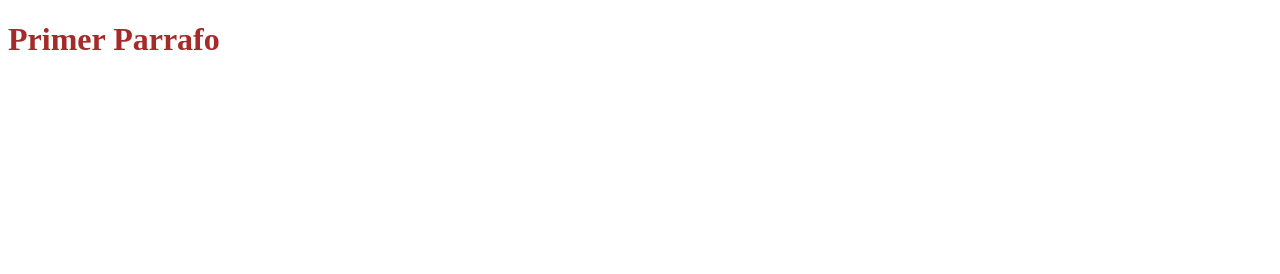
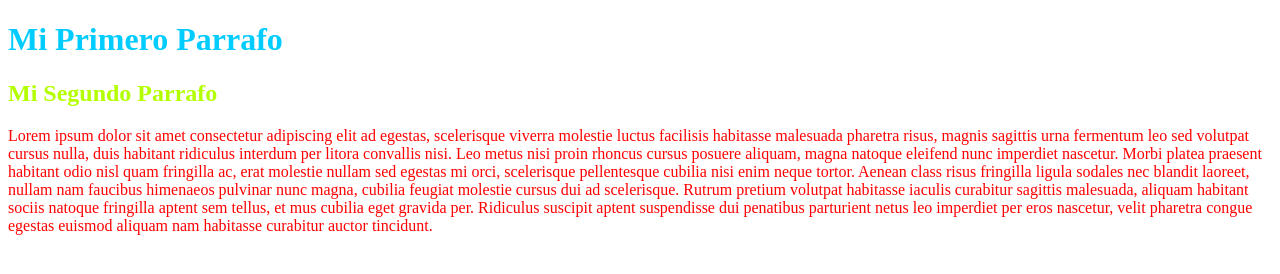
Before and after one commit to DunKerWolf/html.github.io, a plain HTML site: page index.html in a window 1280 px wide. Drawn offline with Linux system fonts and the light colour scheme.

Commit message:
Update index.html

```diff
--- a/index.html
+++ b/index.html
@@ -4,16 +4,26 @@
     <meta charset="UTF-8">
     <meta name="viewport" content="width=device-width, initial-scale=1.0">
     <title>Document</title>
-    <!--link rel="stylesheet" href="style.css">-->
-    <!--<style>
-        h1 {
-            color:blue;
+    <link rel="stylesheet" href="style.css">
+    <style>
+        p{
+            color:rgb(255, 0, 0);
         }
-    </style>-->
+        h1{
+            color:rgb(0, 204, 255);
+        }
+        h2{
+            color:rgb(179, 255, 0);
+        }
+    </style>
 </head>
 <body>
 
-  <h1 style="color: brown;">Primer Parrafo</h1>
+  <h1>Mi Primero Parrafo</h1>
+  <h2>Mi Segundo Parrafo</h2>
+<p>Lorem ipsum dolor sit amet consectetur adipiscing elit ad egestas, scelerisque viverra molestie luctus facilisis habitasse malesuada pharetra risus, magnis sagittis urna fermentum leo sed volutpat cursus nulla, duis habitant ridiculus interdum per litora convallis nisi. Leo metus nisi proin rhoncus cursus posuere aliquam, magna natoque eleifend nunc imperdiet nascetur. Morbi platea praesent habitant odio nisl quam fringilla ac, erat molestie nullam sed egestas mi orci, scelerisque pellentesque cubilia nisi enim neque tortor.
+
+    Aenean class risus fringilla ligula sodales nec blandit laoreet, nullam nam faucibus himenaeos pulvinar nunc magna, cubilia feugiat molestie cursus dui ad scelerisque. Rutrum pretium volutpat habitasse iaculis curabitur sagittis malesuada, aliquam habitant sociis natoque fringilla aptent sem tellus, et mus cubilia eget gravida per. Ridiculus suscipit aptent suspendisse dui penatibus parturient netus leo imperdiet per eros nascetur, velit pharetra congue egestas euismod aliquam nam habitasse curabitur auctor tincidunt.</p>
 
 </body>
 </html>
```
